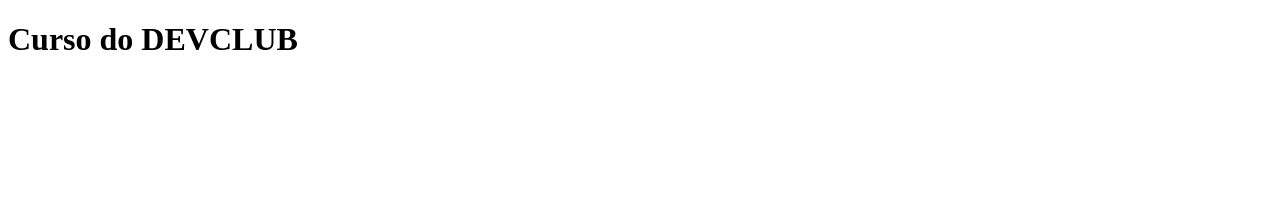
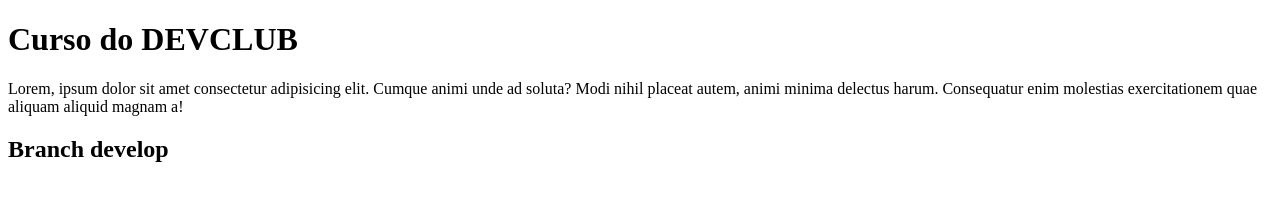
Before and after one commit to Cleverson461/GIT---GITHUB, a plain HTML site: page index.html in a window 1280 px wide. Drawn offline with Linux system fonts and the light colour scheme.

Commit message:
primeira alteracao na brach

```diff
--- a/index.html
+++ b/index.html
@@ -9,5 +9,8 @@
 </head>
 <body>
   <h1>Curso do DEVCLUB</h1>
+  <p>Lorem, ipsum dolor sit amet consectetur adipisicing elit. Cumque animi unde ad soluta? Modi nihil placeat autem, animi minima delectus harum. Consequatur enim molestias exercitationem quae aliquam aliquid magnam a!</p>
+
+  <h2>Branch develop</h2>
 </body>
 </html>
```
